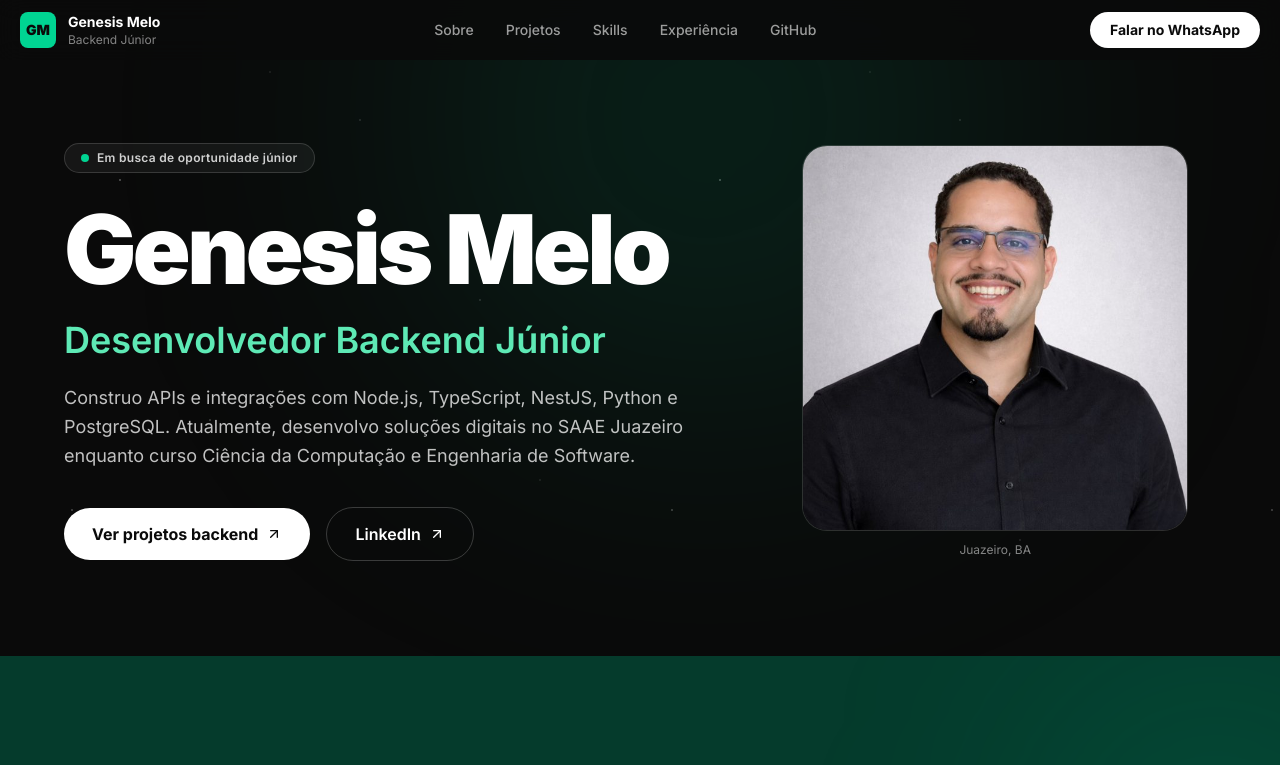
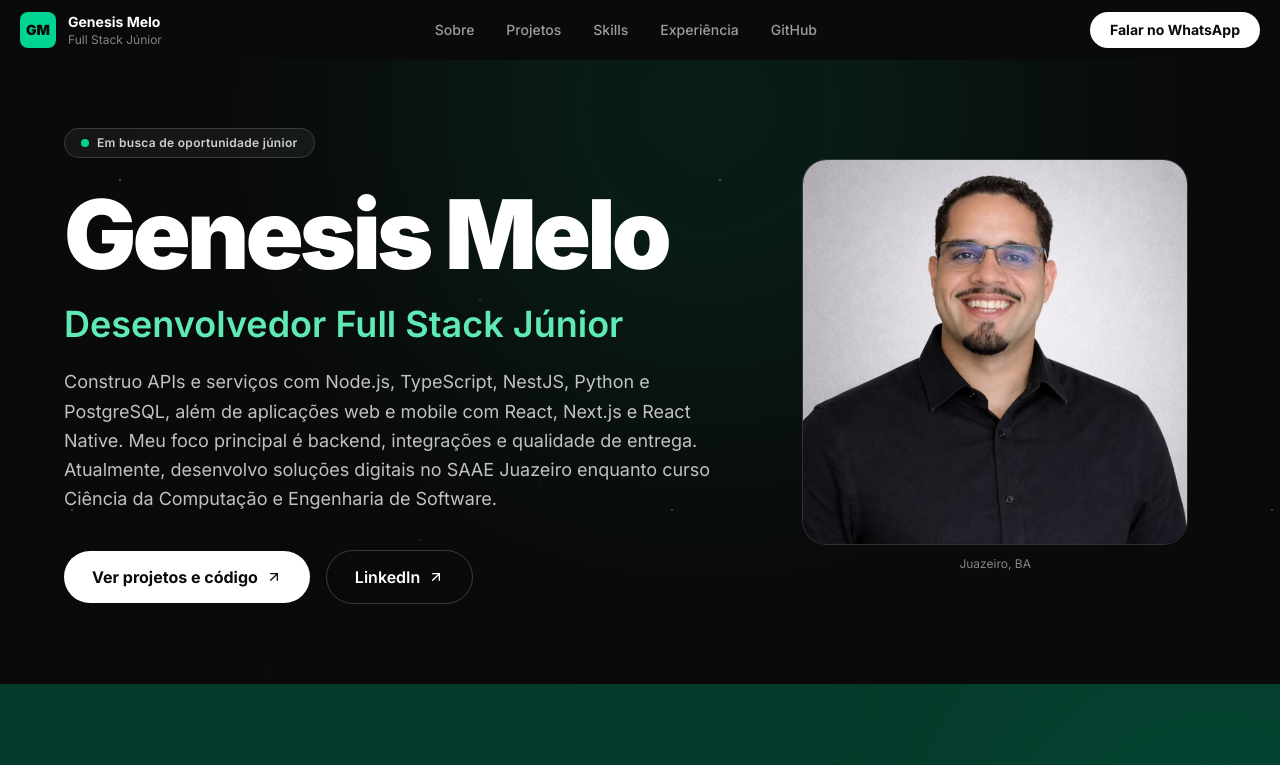
Before and after one commit to 7Genesis/portfolio-genesis, a Next.js app: page / in a window 1280 px wide. Shown: the top 765 px of the page. Built offline with nearby package versions, Linux system fonts and the light colour scheme.

Commit message:
fix: mantém Full Stack Júnior com foco em backend

```diff
--- a/app/components/hero.tsx
+++ b/app/components/hero.tsx
@@ -80,10 +80,10 @@ export default function Hero() {
             data-hero="sub"
             className="mt-6 max-w-3xl text-2xl font-semibold leading-tight text-emerald-300 md:text-4xl"
           >
-            Desenvolvedor Backend Júnior
+            Desenvolvedor Full Stack Júnior
           </p>
           <p className="mt-5 max-w-2xl text-lg leading-relaxed text-white/75">
-            Construo APIs e integrações com Node.js, TypeScript, NestJS, Python e PostgreSQL. Atualmente, desenvolvo soluções digitais no SAAE Juazeiro enquanto curso Ciência da Computação e Engenharia de Software.
+            Construo APIs e serviços com Node.js, TypeScript, NestJS, Python e PostgreSQL, além de aplicações web e mobile com React, Next.js e React Native. Meu foco principal é backend, integrações e qualidade de entrega. Atualmente, desenvolvo soluções digitais no SAAE Juazeiro enquanto curso Ciência da Computação e Engenharia de Software.
           </p>
 
           <div className="mt-9 flex flex-wrap items-center gap-4">
@@ -92,7 +92,7 @@ export default function Hero() {
               href="#projetos"
               className="inline-flex items-center gap-2 rounded-full bg-white px-7 py-3.5 text-base font-bold text-[#0a0a0a] transition-colors hover:bg-white/85"
             >
-              Ver projetos backend
+              Ver projetos e código
               <ArrowUpRight />
             </a>
             <a
--- a/app/components/nav.tsx
+++ b/app/components/nav.tsx
@@ -22,7 +22,7 @@ export default function Nav() {
           </span>
           <span className="leading-tight">
             <span className="block text-sm font-bold text-white">Genesis Melo</span>
-            <span className="block text-xs text-white/50">Backend Júnior</span>
+            <span className="block text-xs text-white/50">Full Stack Júnior</span>
           </span>
         </a>
 
--- a/app/layout.tsx
+++ b/app/layout.tsx
@@ -18,14 +18,14 @@ const siteUrl = "https://portfolio-genesis-one.vercel.app";
 
 export const metadata: Metadata = {
   metadataBase: new URL(siteUrl),
-  title: "Genesis Melo | Desenvolvedor Backend Júnior",
+  title: "Genesis Melo | Desenvolvedor Full Stack Júnior",
   description:
-    "Desenvolvedor Backend Júnior com experiência em APIs, integrações e sistemas usando Node.js, TypeScript, NestJS, Python, Django e PostgreSQL.",
+    "Desenvolvedor Full Stack Júnior com foco em backend, APIs e integrações. Node.js, TypeScript, NestJS, Python, Django, PostgreSQL, React e React Native.",
   alternates: { canonical: "/" },
   authors: [{ name: "Genesis Melo", url: siteUrl }],
   keywords: [
-    "Desenvolvedor Backend Júnior",
     "Desenvolvedor Full Stack Júnior",
+    "Backend e APIs",
     "Python",
     "Node.js",
     "TypeScript",
@@ -34,9 +34,9 @@ export const metadata: Metadata = {
     "chatbot com IA",
   ],
   openGraph: {
-    title: "Genesis Melo | Desenvolvedor Backend Júnior",
+    title: "Genesis Melo | Desenvolvedor Full Stack Júnior",
     description:
-      "APIs, integrações e sistemas backend usando Node.js, TypeScript, NestJS, Python, Django e PostgreSQL.",
+      "Full Stack Júnior com foco em backend: APIs, integrações e aplicações web e mobile com Node.js, TypeScript, NestJS, Python, React e PostgreSQL.",
     url: siteUrl,
     siteName: "Genesis Melo — Portfólio",
     locale: "pt_BR",
@@ -44,9 +44,9 @@ export const metadata: Metadata = {
   },
   twitter: {
     card: "summary_large_image",
-    title: "Genesis Melo | Desenvolvedor Backend Júnior",
+    title: "Genesis Melo | Desenvolvedor Full Stack Júnior",
     description:
-      "APIs, integrações e sistemas backend usando Node.js, TypeScript, NestJS, Python, Django e PostgreSQL.",
+      "Full Stack Júnior com foco em backend: APIs, integrações e aplicações web e mobile com Node.js, TypeScript, NestJS, Python, React e PostgreSQL.",
   },
 };
 
@@ -55,7 +55,7 @@ const personJsonLd = {
   "@context": "https://schema.org",
   "@type": "Person",
   name: "Genesis Melo",
-  jobTitle: "Desenvolvedor Backend Júnior",
+  jobTitle: "Desenvolvedor Full Stack Júnior",
   url: siteUrl,
   image: `${siteUrl}/genesis-melo.jpg`,
   sameAs: ["https://www.linkedin.com/in/genesis-melo/", "https://github.com/7Genesis"],
--- a/app/page.tsx
+++ b/app/page.tsx
@@ -28,7 +28,7 @@ interface Project {
   secondaryNote?: string;
 }
 
-// Projetos priorizados para vagas júnior de backend.
+// Projetos full stack, com APIs e serviços backend em primeiro plano.
 const systems: Project[] = [
   {
     title: 'LeadFlow Engine',
@@ -427,8 +427,8 @@ export default function Portfolio() {
               <span className="font-display italic font-normal text-emerald-400">juntos</span>?
             </h2>
             <p className="mx-auto mt-8 max-w-xl text-lg text-white/60">
-              Em busca de oportunidades júnior em desenvolvimento backend e aberto a projetos
-              freelance. Disponível para trabalho remoto, híbrido ou presencial e para mudança de cidade.
+              Em busca de oportunidades júnior Full Stack, com foco especial em backend, APIs e
+              integrações. Também aberto a projetos freelance e a trabalho remoto, híbrido ou presencial.
             </p>
             <div className="mt-10 flex flex-wrap justify-center gap-4">
               <a
@@ -457,7 +457,7 @@ export default function Portfolio() {
           </Reveal>
 
           <p className="mt-16 text-sm text-white/30">
-            © {new Date().getFullYear()} Genesis Melo · Desenvolvedor Backend Júnior
+            © {new Date().getFullYear()} Genesis Melo · Desenvolvedor Full Stack Júnior
           </p>
         </div>
       </footer>
```
